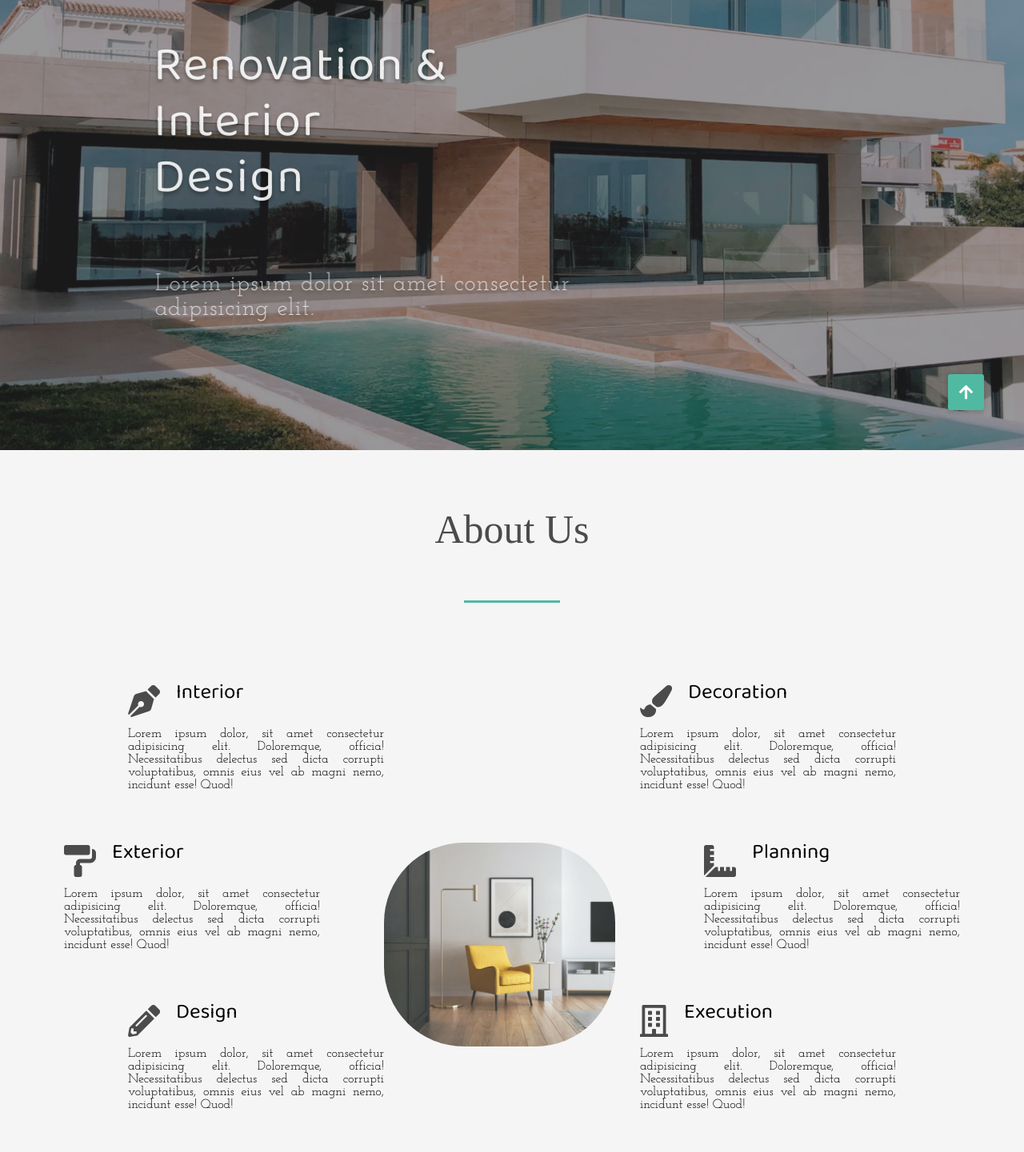
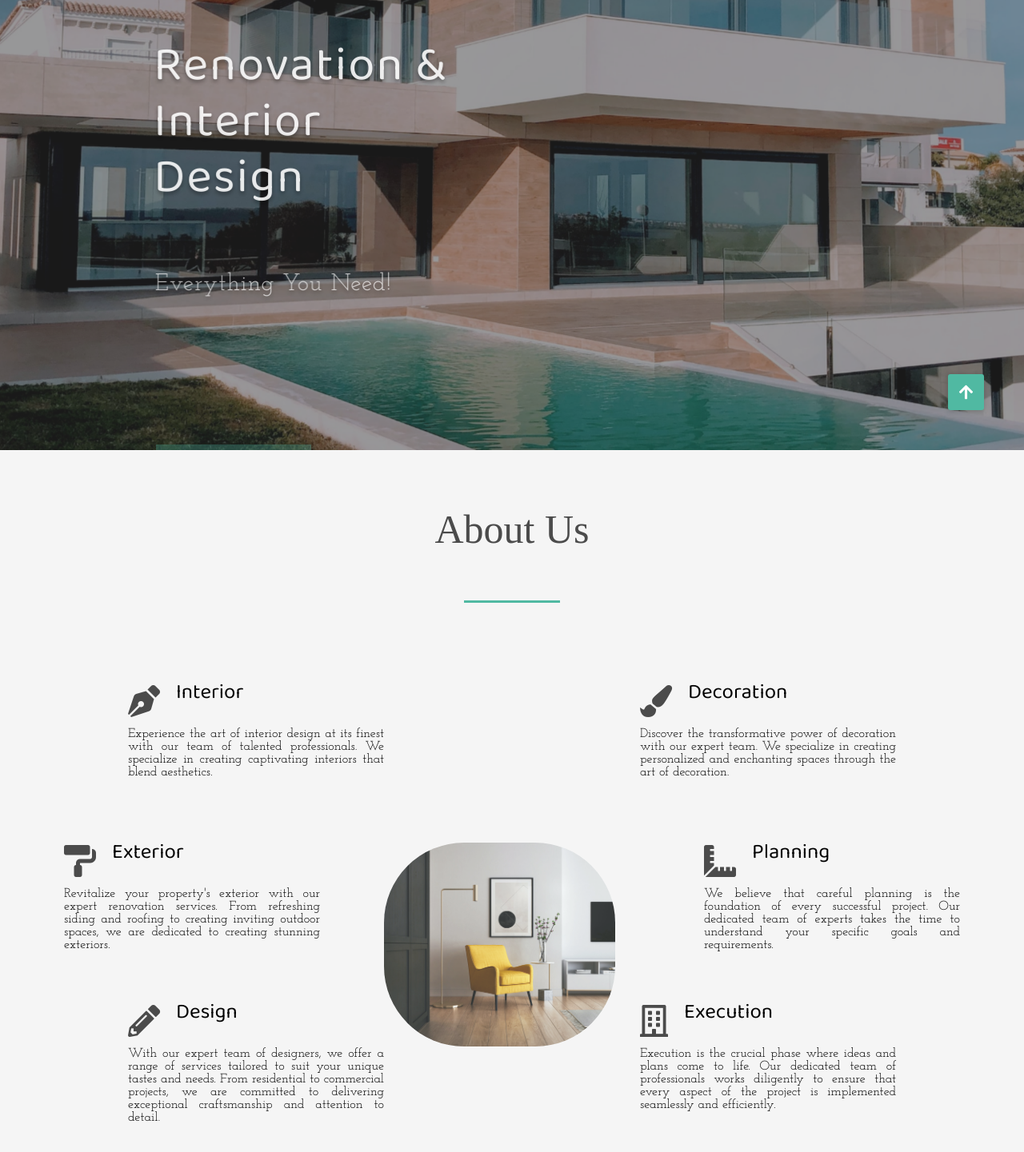
Before and after one commit to joannajurczuk94/design-project, a plain HTML site: page Architect+Website/index.html in a window 1280 px wide. Shown: the part 237-1678 px from the top of the page at 80% size. Drawn offline with nearby package versions, Linux system fonts and the light colour scheme; a web font is replaced by a local one.

Commit message:
desciprtion changed

```diff
--- a/Architect+Website/index.html
+++ b/Architect+Website/index.html
@@ -41,7 +41,7 @@
         </div>
         <div class="banner">
           <h1>Renovation & Interior Design</h1>
-          <p>Lorem ipsum dolor sit amet consectetur adipisicing elit.</p>
+          <p>Everything You Need!</p>
           <button>Discover now</button>
         </div>
       </header>
@@ -83,9 +83,7 @@
               <h3>Interior</h3>
             </div>
             <p class="service-text">
-              Lorem ipsum dolor, sit amet consectetur adipisicing elit.
-              Doloremque, officia! Necessitatibus delectus sed dicta corrupti
-              voluptatibus, omnis eius vel ab magni nemo, incidunt esse! Quod!
+              Experience the art of interior design at its finest with our team of talented professionals. We specialize in creating captivating interiors that blend aesthetics.
             </p>
           </div>
           <div class="service">
@@ -94,10 +92,8 @@
               <h3>Exterior</h3>
             </div>
             <p class="service-text">
-              Lorem ipsum dolor, sit amet consectetur adipisicing elit.
-              Doloremque, officia! Necessitatibus delectus sed dicta corrupti
-              voluptatibus, omnis eius vel ab magni nemo, incidunt esse! Quod!
-            </p>
+
+Revitalize your property's exterior with our expert renovation services. From refreshing siding and roofing to creating inviting outdoor spaces, we are dedicated to creating stunning exteriors.           </p>
           </div>
           <div class="service">
             <div class="service-header">
@@ -105,9 +101,7 @@
               <h3>Design</h3>
             </div>
             <p class="service-text">
-              Lorem ipsum dolor, sit amet consectetur adipisicing elit.
-              Doloremque, officia! Necessitatibus delectus sed dicta corrupti
-              voluptatibus, omnis eius vel ab magni nemo, incidunt esse! Quod!
+              With our expert team of designers, we offer a range of services tailored to suit your unique tastes and needs. From residential to commercial projects, we are committed to delivering exceptional craftsmanship and attention to detail.
             </p>
           </div>
           <div class="service">
@@ -116,9 +110,7 @@
               <h3>Decoration</h3>
             </div>
             <p class="service-text">
-              Lorem ipsum dolor, sit amet consectetur adipisicing elit.
-              Doloremque, officia! Necessitatibus delectus sed dicta corrupti
-              voluptatibus, omnis eius vel ab magni nemo, incidunt esse! Quod!
+   Discover the transformative power of decoration with our expert team. We specialize in creating personalized and enchanting spaces through the art of decoration.
             </p>
           </div>
           <div class="service">
@@ -127,9 +119,7 @@
               <h3>Planning</h3>
             </div>
             <p class="service-text">
-              Lorem ipsum dolor, sit amet consectetur adipisicing elit.
-              Doloremque, officia! Necessitatibus delectus sed dicta corrupti
-              voluptatibus, omnis eius vel ab magni nemo, incidunt esse! Quod!
+              We believe that careful planning is the foundation of every successful project. Our dedicated team of experts takes the time to understand your specific goals and requirements.
             </p>
           </div>
           <div class="service">
@@ -138,9 +128,7 @@
               <h3>Execution</h3>
             </div>
             <p class="service-text">
-              Lorem ipsum dolor, sit amet consectetur adipisicing elit.
-              Doloremque, officia! Necessitatibus delectus sed dicta corrupti
-              voluptatibus, omnis eius vel ab magni nemo, incidunt esse! Quod!
+              Execution is the crucial phase where ideas and plans come to life. Our dedicated team of professionals works diligently to ensure that every aspect of the project is implemented seamlessly and efficiently.
             </p>
           </div>
           <div class="about-us-img-wrapper">
@@ -160,12 +148,9 @@
               <img src="images/person1.jpg" alt="CEO" />
             </div>
             <div class="card-info">
-              <h2>John Smith</h2>
-              <h3>CEO</h3>
-              <p>
-                "Lorem ipsum dolor sit amet consectetur adipisicing elit.
-                Asperiores, impedit!"
-              </p>
+              <h2>John Khan</h2>
+              <h3>Project Manager</h3>
+
               <button>Read More</button>
             </div>
           </div>
@@ -174,12 +159,9 @@
               <img src="images/person2.jpg" alt="Designer" />
             </div>
             <div class="card-info">
-              <h2>S</h2>
+              <h2>Sara Evans</h2>
               <h3>Designer</h3>
-              <p>
-                "Lorem ipsum dolor sit amet consectetur adipisicing elit.
-                Asperiores, impedit!"
-              </p>
+
               <button>Read More</button>
             </div>
           </div>
@@ -190,10 +172,7 @@
             <div class="card-info">
               <h2>Linda Smith</h2>
               <h3>Interior Designer</h3>
-              <p>
-                "Lorem ipsum dolor sit amet consectetur adipisicing elit.
-                Asperiores, impedit!"
-              </p>
+
               <button>Read More</button>
             </div>
           </div>
```
